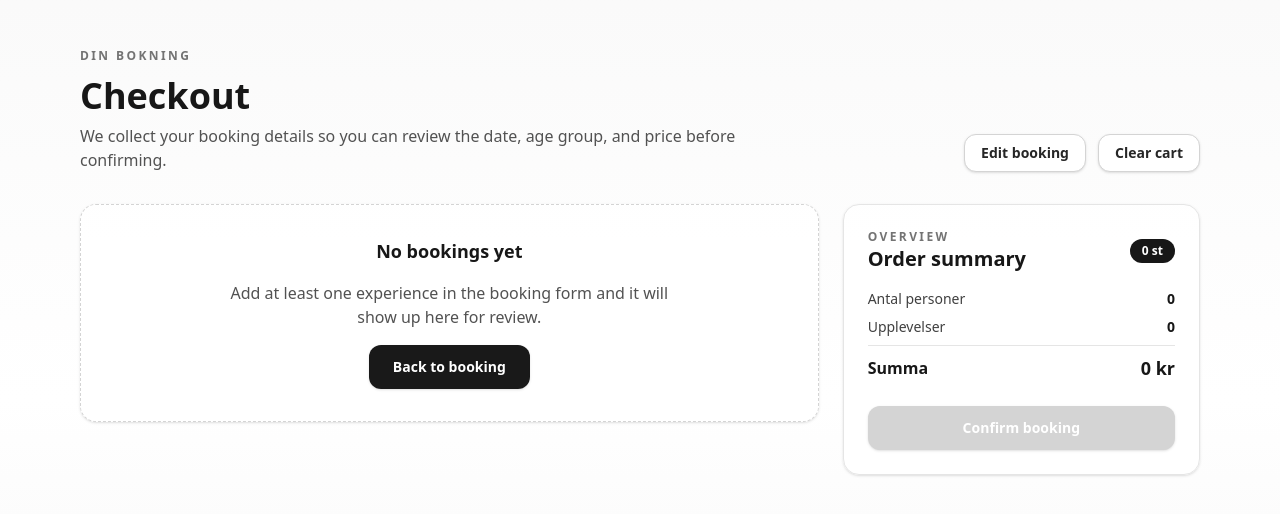
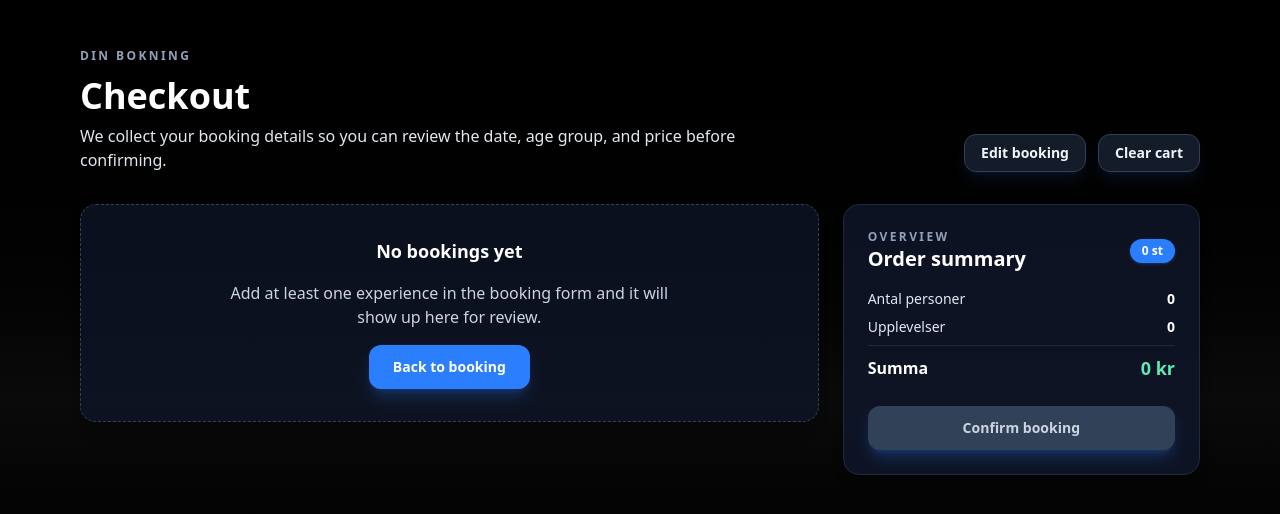
Before and after one commit to SixtenE/upplevelsesida, a Vue app: page /checkout in a window 1280 px wide. Shown: the top 514 px of the page. Built offline with nearby package versions, Linux system fonts and the light colour scheme.

Commit message:
added dark theme too  them

```diff
--- a/src/components/CheckoutComponent.vue
+++ b/src/components/CheckoutComponent.vue
@@ -39,16 +39,16 @@ const handlePlaceOrder = () => {
 </script>
 
 <template>
-  <section class="min-h-screen bg-gradient-to-b from-neutral-50 via-white to-neutral-100 py-12">
+  <section class="min-h-screen bg-gradient-to-b from-black via-neutral-950 to-black py-12 text-slate-100">
     <div class="container mx-auto max-w-6xl px-4 flex flex-col gap-8">
       <header class="flex flex-col gap-3">
-        <p class="text-xs font-semibold uppercase tracking-[0.2em] text-neutral-500">
+        <p class="text-xs font-semibold uppercase tracking-[0.2em] text-slate-400">
           Din bokning
         </p>
         <div class="flex flex-col md:flex-row md:items-end md:justify-between gap-4">
           <div class="space-y-2">
-            <h1 class="text-3xl md:text-4xl font-semibold text-neutral-900">Checkout</h1>
-            <p class="text-neutral-600 max-w-2xl">
+            <h1 class="text-3xl md:text-4xl font-semibold text-white">Checkout</h1>
+            <p class="text-slate-200 max-w-2xl">
               We collect your booking details so you can review the date, age group, and price before
               confirming.
             </p>
@@ -56,13 +56,13 @@ const handlePlaceOrder = () => {
           <div class="flex gap-3">
             <RouterLink
               to="/bokning"
-              class="inline-flex items-center gap-2 rounded-xl border border-neutral-300 bg-white px-4 py-2 text-sm font-semibold text-neutral-800 shadow hover:-translate-y-[1px] transition"
+              class="inline-flex items-center gap-2 rounded-xl border border-slate-700 bg-slate-800/70 px-4 py-2 text-sm font-semibold text-slate-100 shadow-lg shadow-blue-500/10 hover:-translate-y-[1px] hover:border-blue-400 hover:text-white transition"
             >
               Edit booking
             </RouterLink>
             <button
               type="button"
-              class="inline-flex items-center gap-2 rounded-xl border border-neutral-300 bg-white px-4 py-2 text-sm font-semibold text-neutral-800 shadow hover:-translate-y-[1px] transition"
+              class="inline-flex items-center gap-2 rounded-xl border border-slate-700 bg-slate-800/70 px-4 py-2 text-sm font-semibold text-slate-100 shadow-lg shadow-blue-500/10 hover:-translate-y-[1px] hover:border-blue-400 hover:text-white transition"
               @click="cartStore.clear"
             >
               Clear cart
@@ -80,10 +80,10 @@ const handlePlaceOrder = () => {
             <article
               v-for="item in lineItems"
               :key="item.selection.id"
-              class="rounded-2xl border border-neutral-200 bg-white/80 shadow-sm p-4 md:p-6 flex gap-4 md:gap-6"
+              class="rounded-2xl border border-slate-800 bg-slate-900/70 shadow-lg p-4 md:p-6 flex gap-4 md:gap-6"
             >
               <div
-                class="relative h-28 w-28 rounded-xl overflow-hidden bg-neutral-100 border border-neutral-200 shrink-0"
+                class="relative h-28 w-28 rounded-xl overflow-hidden bg-slate-800 border border-slate-700 shrink-0"
               >
                 <img
                   v-if="item.experience?.image_url"
@@ -93,7 +93,7 @@ const handlePlaceOrder = () => {
                 />
                 <div
                   v-else
-                  class="flex h-full w-full items-center justify-center text-xs text-neutral-500"
+                  class="flex h-full w-full items-center justify-center text-xs text-slate-400"
                 >
                   No image
                 </div>
@@ -102,34 +102,34 @@ const handlePlaceOrder = () => {
               <div class="flex-1 flex flex-col gap-3">
                 <div class="flex flex-col md:flex-row md:items-start md:justify-between gap-2">
                   <div class="space-y-1">
-                    <h2 class="text-lg font-semibold text-neutral-900">
+                    <h2 class="text-lg font-semibold text-white">
                       {{ item.experience?.title ?? 'Upplevelse' }}
                     </h2>
-                    <p class="text-sm text-neutral-600">
+                    <p class="text-sm text-slate-300">
                       {{ item.experience?.location || 'Plats saknas' }} |
                       {{ formatDate(item.selection.date || item.experience?.date || '') }} |
                       Age: {{ item.selection.ageGroup || item.experience?.age_group || 'Okand' }}
                     </p>
                   </div>
                   <div class="text-right">
-                    <p class="text-sm text-neutral-500">Totalt</p>
-                    <p class="text-xl font-semibold text-neutral-900">{{ item.lineTotal }} kr</p>
+                    <p class="text-sm text-slate-400">Totalt</p>
+                    <p class="text-xl font-semibold text-emerald-300">{{ item.lineTotal }} kr</p>
                   </div>
                 </div>
 
-                <p class="text-sm text-neutral-700 line-clamp-2">
+                <p class="text-sm text-slate-200 line-clamp-2">
                   {{ item.experience?.description || 'Ingen beskrivning tillagd.' }}
                 </p>
 
-                <div class="flex flex-wrap items-center gap-3 text-sm text-neutral-700">
-                  <span class="rounded-full bg-neutral-100 px-3 py-1 font-medium">
+                <div class="flex flex-wrap items-center gap-3 text-sm text-slate-200">
+                  <span class="rounded-full border border-slate-700 bg-slate-800/80 px-3 py-1 font-medium text-slate-100">
                     {{ item.unitPrice }} kr / person
                   </span>
-                  <span class="rounded-full bg-neutral-100 px-3 py-1 font-medium">
+                  <span class="rounded-full border border-slate-700 bg-slate-800/80 px-3 py-1 font-medium text-slate-100">
                     {{ item.selection.totalPeople }} personer
                   </span>
                   <span
-                    class="rounded-full bg-neutral-100 px-3 py-1 font-medium"
+                    class="rounded-full border border-slate-700 bg-slate-800/80 px-3 py-1 font-medium text-slate-100"
                     v-if="item.selection.ageGroup"
                   >
                     Age group: {{ item.selection.ageGroup }}
@@ -141,59 +141,59 @@ const handlePlaceOrder = () => {
 
           <div
             v-else
-            class="rounded-2xl border border-dashed border-neutral-300 bg-white/70 p-8 text-center shadow-sm flex flex-col items-center gap-4"
+            class="rounded-2xl border border-dashed border-slate-700 bg-slate-900/70 p-8 text-center shadow-lg flex flex-col items-center gap-4"
           >
-            <p class="text-lg font-semibold text-neutral-900">No bookings yet</p>
-            <p class="text-neutral-600 max-w-md">
+            <p class="text-lg font-semibold text-white">No bookings yet</p>
+            <p class="text-slate-300 max-w-md">
               Add at least one experience in the booking form and it will show up here for review.
             </p>
             <RouterLink
               to="/bokning"
-              class="inline-flex items-center gap-2 rounded-xl bg-black/90 px-6 py-3 text-sm font-semibold text-white shadow hover:bg-black/75 transition"
+              class="inline-flex items-center gap-2 rounded-xl bg-blue-500 px-6 py-3 text-sm font-semibold text-white shadow-lg shadow-blue-500/25 hover:bg-blue-400 transition"
             >
               Back to booking
             </RouterLink>
           </div>
         </div>
 
-        <aside class="rounded-2xl border border-neutral-200 bg-white/80 shadow-sm p-5 md:p-6 h-fit">
+        <aside class="rounded-2xl border border-slate-800 bg-slate-900/80 shadow-lg p-5 md:p-6 h-fit">
           <div class="flex items-center justify-between">
             <div>
-              <p class="text-xs font-semibold uppercase tracking-[0.2em] text-neutral-500">
+              <p class="text-xs font-semibold uppercase tracking-[0.2em] text-slate-400">
                 Overview
               </p>
-              <h3 class="text-xl font-semibold text-neutral-900">Order summary</h3>
+              <h3 class="text-xl font-semibold text-white">Order summary</h3>
             </div>
-            <span class="rounded-full bg-neutral-900 px-3 py-1 text-xs font-semibold text-white">
+            <span class="rounded-full bg-blue-500 px-3 py-1 text-xs font-semibold text-white shadow-sm shadow-blue-500/25">
               {{ lineItems.length }} st
             </span>
           </div>
 
-          <dl class="mt-4 space-y-2 text-sm text-neutral-700">
+          <dl class="mt-4 space-y-2 text-sm text-slate-200">
             <div class="flex items-center justify-between">
               <dt>Antal personer</dt>
-              <dd class="font-semibold text-neutral-900">{{ totalPeople }}</dd>
+              <dd class="font-semibold text-white">{{ totalPeople }}</dd>
             </div>
             <div class="flex items-center justify-between">
               <dt>Upplevelser</dt>
-              <dd class="font-semibold text-neutral-900">{{ lineItems.length }}</dd>
+              <dd class="font-semibold text-white">{{ lineItems.length }}</dd>
             </div>
-            <div class="flex items-center justify-between pt-2 border-t border-neutral-200">
-              <dt class="text-base font-semibold text-neutral-900">Summa</dt>
-              <dd class="text-lg font-semibold text-neutral-900">{{ subtotal }} kr</dd>
+            <div class="flex items-center justify-between pt-2 border-t border-slate-800">
+              <dt class="text-base font-semibold text-white">Summa</dt>
+              <dd class="text-lg font-semibold text-emerald-300">{{ subtotal }} kr</dd>
             </div>
           </dl>
 
           <button
             type="button"
-            class="mt-6 w-full rounded-xl bg-black/90 px-4 py-3 text-sm font-semibold text-white shadow hover:bg-black/75 transition disabled:cursor-not-allowed disabled:bg-neutral-300"
+            class="mt-6 w-full rounded-xl bg-blue-500 px-4 py-3 text-sm font-semibold text-white shadow-lg shadow-blue-500/25 hover:bg-blue-400 transition disabled:cursor-not-allowed disabled:bg-slate-700 disabled:text-slate-300"
             :disabled="!hasItems"
             @click="handlePlaceOrder"
           >
             Confirm booking
           </button>
 
-          <p v-if="showConfirmation" class="mt-3 text-sm text-green-700">
+          <p v-if="showConfirmation" class="mt-3 text-sm text-emerald-400">
             Booking saved! We will hold your spot and send a confirmation shortly.
           </p>
         </aside>
```
Also changed, not shown: src/components/BookingForm.vue (+24 -22 lines).
